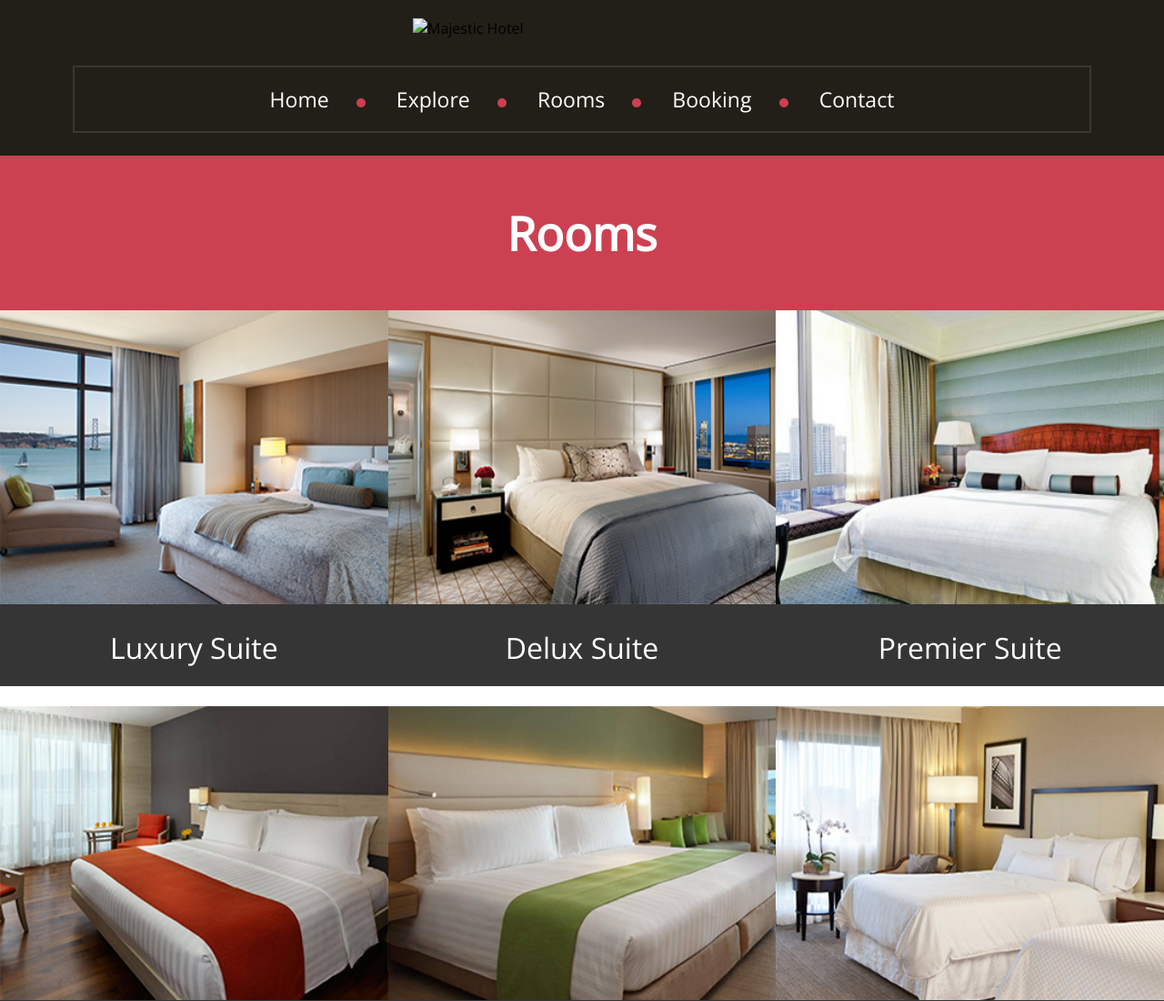
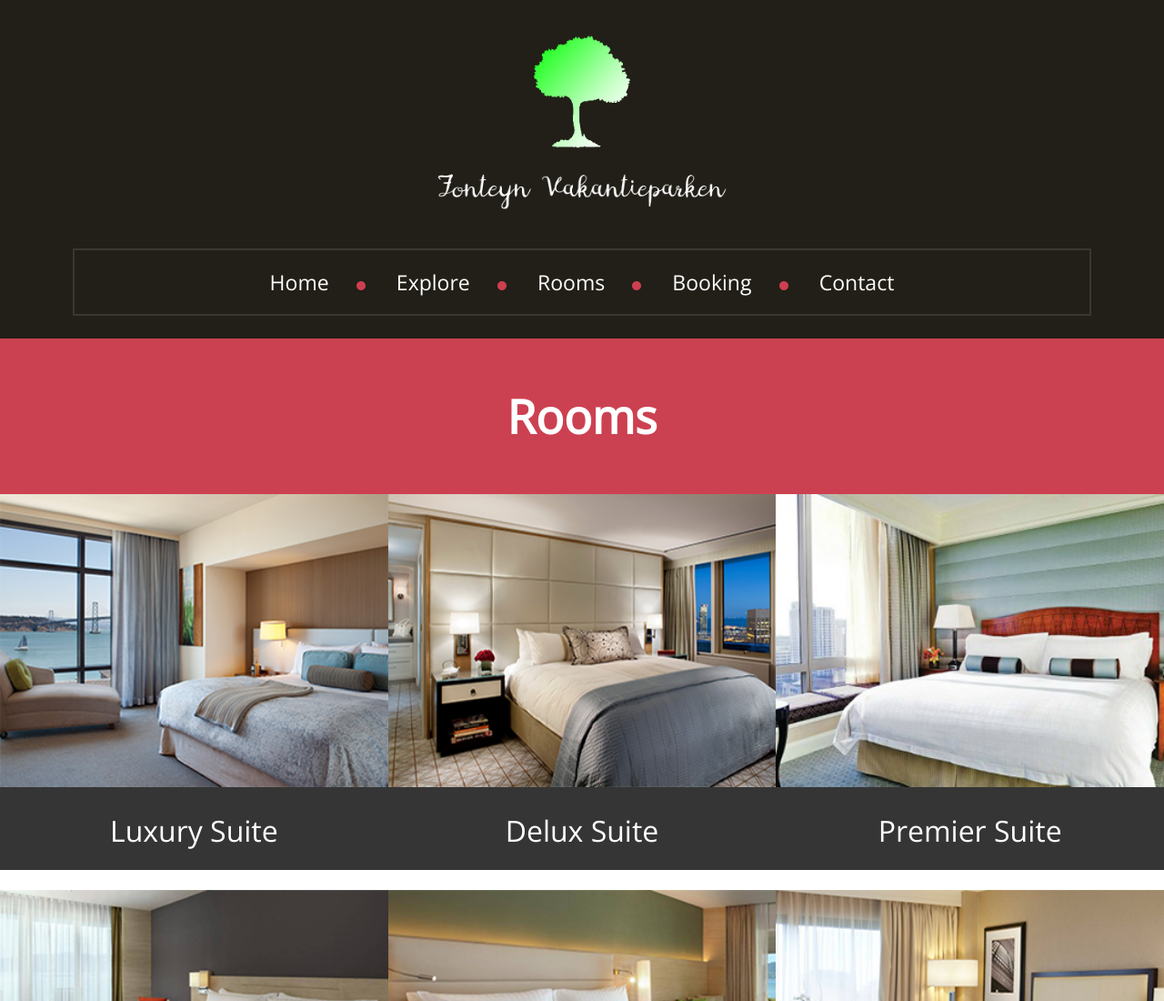
Before and after one commit to DexWRLD/fonteynwebsite, a plain HTML site: page rooms.html in a window 1280 px wide. Shown: the top 1100 px of the page at 91% size. Drawn offline with nearby package versions, Linux system fonts and the light colour scheme.

Commit message:
Update rooms.html

```diff
--- a/rooms.html
+++ b/rooms.html
@@ -2,7 +2,7 @@
 <html>
 <head>
     <meta charset="utf-8">
-    <title> Magestic Hotel</title>
+    <title>Fonteyn Vakantieparken</title>
     <link rel="stylesheet" type="text/css" href="css/main.css">
     <link href="https://fonts.googleapis.com/css?family=Open+Sans" rel="stylesheet">
 
@@ -14,7 +14,7 @@
 
 <body>
     <header class="tm-header">
-        <img class="tm-logo" src="images/Majestic_Hotel_hd.png" alt="Majestic Hotel">
+        <img class="tm-logo" src="images/Fonteyn Vakantieparken_hd.png" alt="Majestic Hotel">
         <nav class="tm-nav">
        <div>
             <ul>
```
